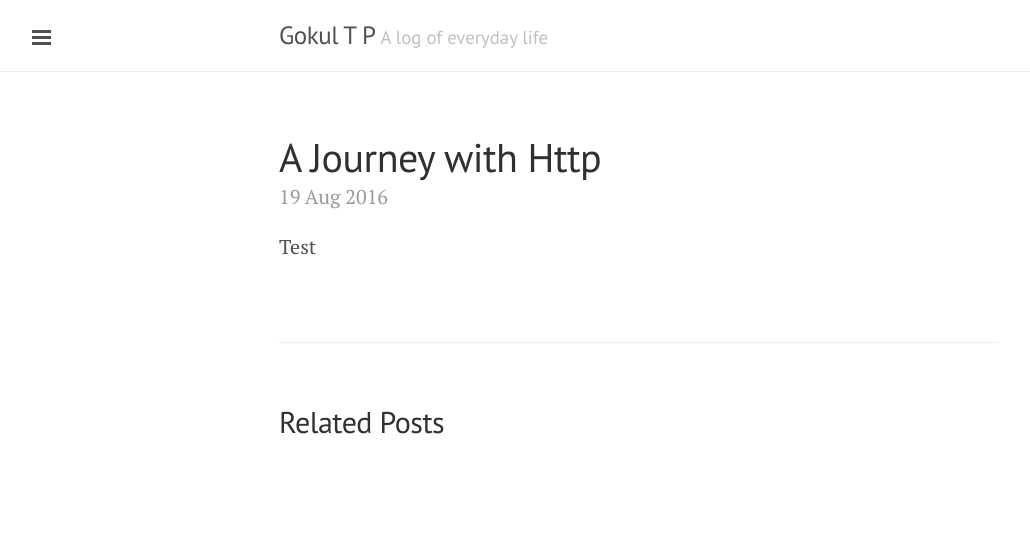
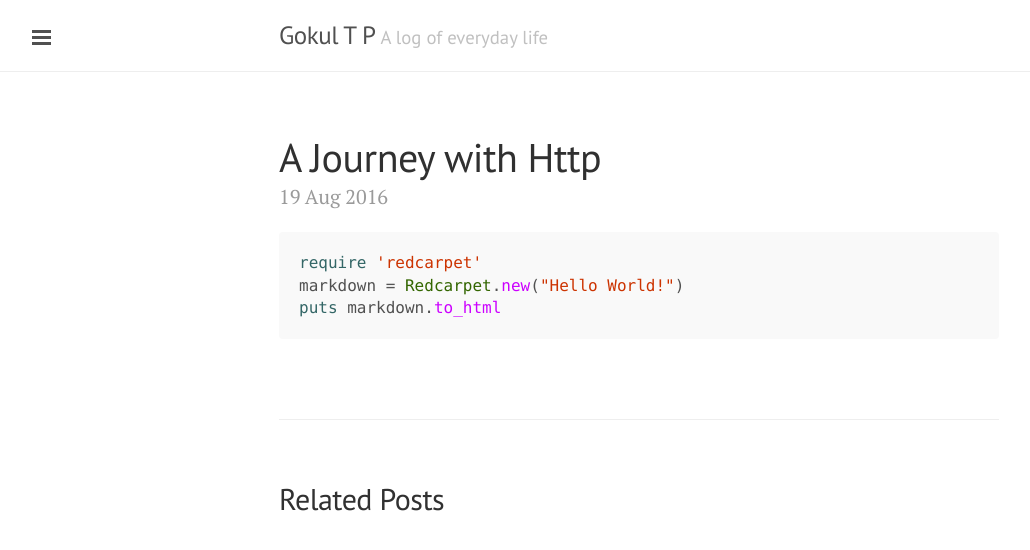
Before and after one commit to gokultp/gokultp.github.io, a Jekyll site: the page built from _posts/2016-08-19-a-journey-with-http.markdown, in a window 1280 px wide. Shown: the top 550 px of the page, without its empty margins (1-1031 px from the left). Built offline with Jekyll 4.4.1, drawn with Linux system fonts in a browser that asks for light colours.

Commit message:
Update 2016-08-19-a-journey-with-http.markdown

````diff
--- a/_posts/2016-08-19-a-journey-with-http.markdown
+++ b/_posts/2016-08-19-a-journey-with-http.markdown
@@ -3,4 +3,8 @@ published: true
 title: A Journey with Http
 layout: post
 ---
-Test
+```ruby
+require 'redcarpet'
+markdown = Redcarpet.new("Hello World!")
+puts markdown.to_html
+```
````
